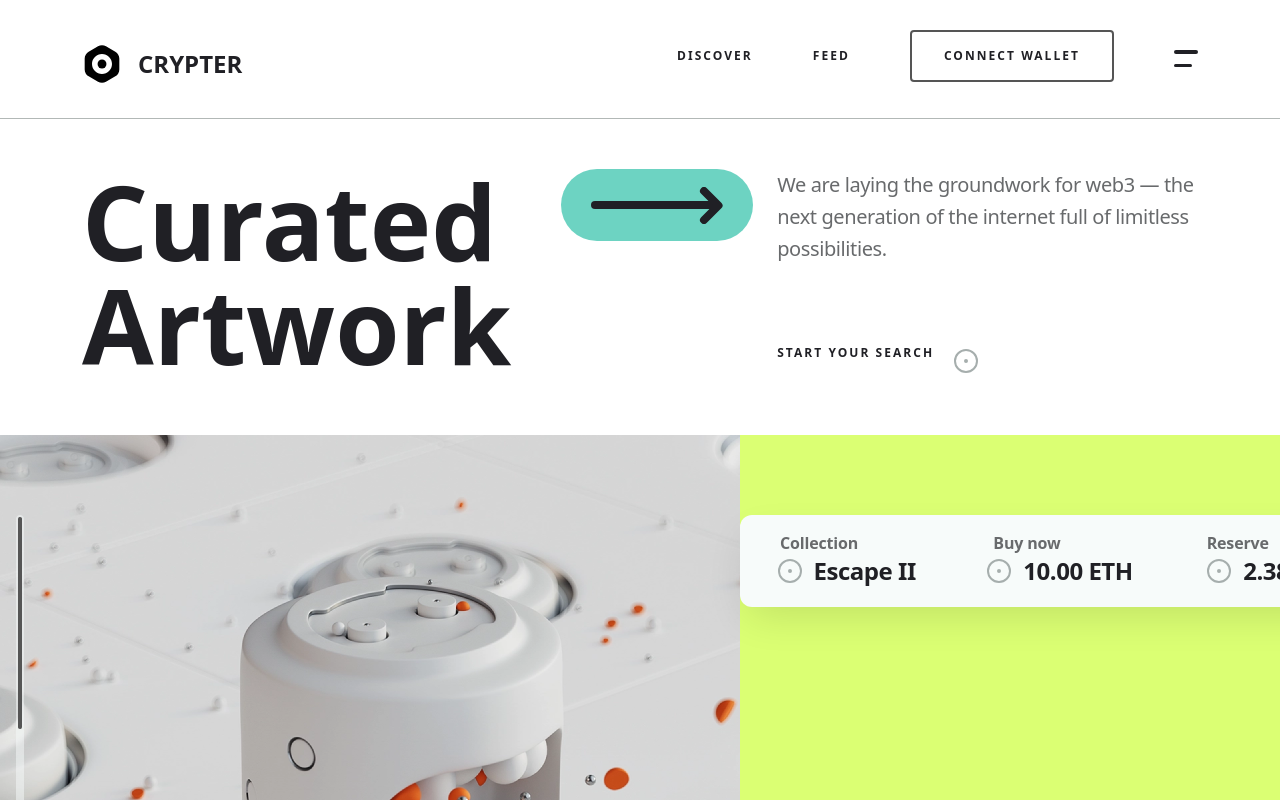
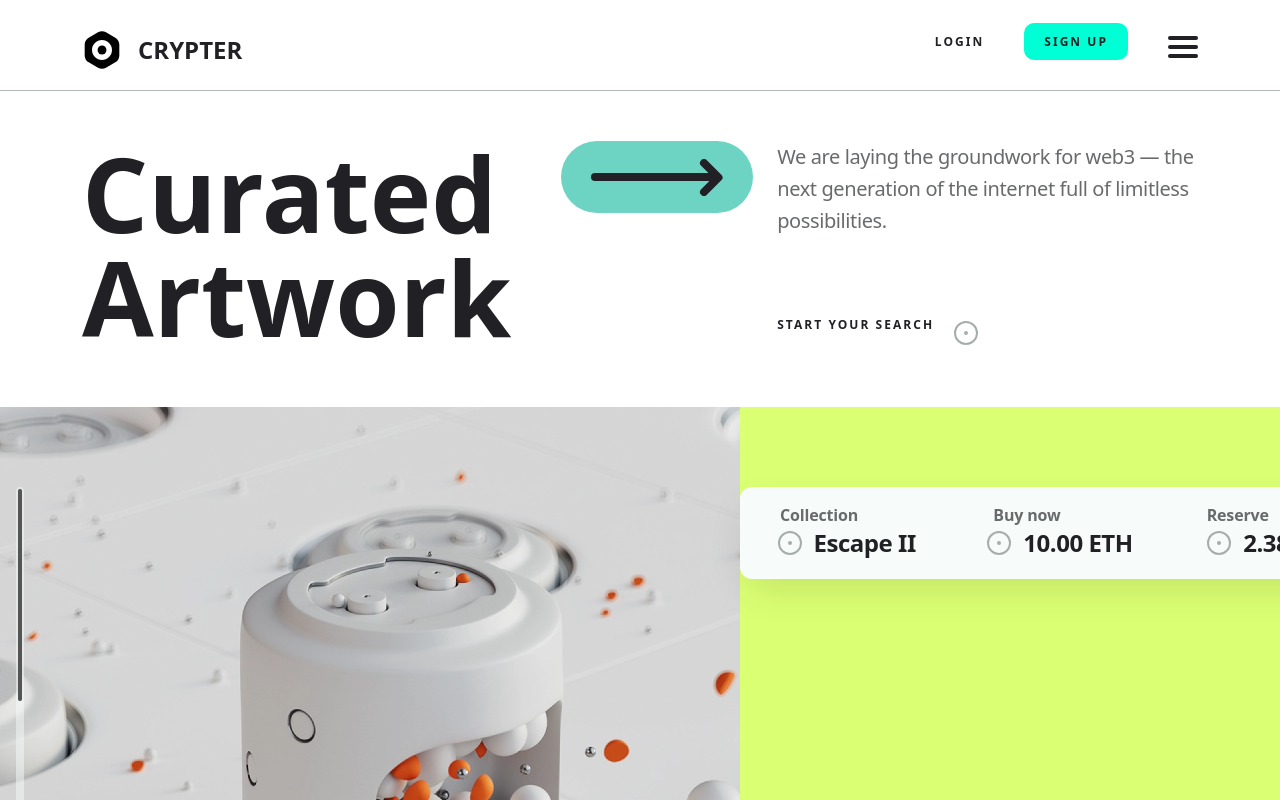
Before and after one commit to www-beka/React_Project, a React (Create React App) app in the folder crypter-app/: page / in a window 1280 px wide. Shown: the top 800 px of the page. Built offline with nearby package versions, Linux system fonts and the light colour scheme.

Commit message:
create login page and small chnges

```diff
--- a/crypter-app/src/App.jsx
+++ b/crypter-app/src/App.jsx
@@ -1,5 +1,6 @@
 import HomePage from "./Components/Home";
 import Discover from './Components/Discover'
+import Authentication from './Components/Authentication'
 import * as React from "react";
 import Layout from './Components/Layout'
 import NoPage from "./Components/NoPage";
@@ -13,6 +14,8 @@ function App() {
           <Route path="/" element={<Layout />}>
             <Route index element={<HomePage />} />
             <Route path="Discover" element={<Discover />} />
+            <Route path="Discover" element={<Discover />} />
+            <Route path="Authentication" element={<Authentication />} />
             {/* <Route path="contact" element={<Contact />} /> */}
             <Route path="*" element={<NoPage />} />
           </Route>
--- /dev/null
+++ b/crypter-app/src/Components/Authentication/index.jsx
@@ -0,0 +1,10 @@
+import { Link } from "react-router-dom"
+const Login = () => {
+    return(
+        <>
+            <h1>Login</h1>
+        </>
+    )
+}
+
+export default Login
--- a/crypter-app/src/Components/Discover/index.jsx
+++ b/crypter-app/src/Components/Discover/index.jsx
@@ -3,10 +3,15 @@ import NFT_cards from "./NFT_cards"
 import PopularCollection from "./PopularCollections"
 import HotUsers_Month from "./HotUsers_Month"
 import Download from '../Home/Download'
+import NavBar from "../Home/Menu Nav"
+import Footer from "../Home/Footer"
 
 export default function Discover_Sccren() {
     return(
         <>
+            <section>
+                <NavBar />
+            </section>
             <section>
                 <BestNFT />
             </section>
@@ -22,6 +27,9 @@ export default function Discover_Sccren() {
             <section>
                 <Download />
             </section>
+            <section>
+                <Footer />
+            </section>
         </>
     )
 }
--- a/crypter-app/src/Components/Home/Menu Nav/Left_and_right_Bars/RightNavBar.jsx
+++ b/crypter-app/src/Components/Home/Menu Nav/Left_and_right_Bars/RightNavBar.jsx
@@ -1,20 +1,45 @@
 import { Outlet, Link } from "react-router-dom";
-const RightNavBar = () => {
+import { useState } from 'react';
+import Button from 'react-bootstrap/Button';
+import Offcanvas from 'react-bootstrap/Offcanvas';
+
+const RightNavBar = ({ name, ...props }) => {
+    const [show, setShow] = useState(false);
+
+    const handleClose = () => setShow(false);
+    const handleShow = () => setShow(true);
+
     return(
        <>
         <div className="navbar-right">
             <div>
                 <ul>
                     <li>
-                        <Link to='/Discover'>DISCOVER</Link>
+                        <Link>Login</Link>
                     </li>
-                    <li> FEED </li>
-                    <li> <button>connect wallet</button> </li>
+                    <li>
+                        <span>
+                            <Link to='/Authentication'>Sign Up</Link>
+                        </span>
+                    </li>
                     {/* <li> */}
-                        <div className="burger-menu">
+                        <div className="burger-menu" variant="primary" onClick={handleShow}>
+                            <div className="burger-liner"></div>
                             <div className="burger-liner"></div>
                             <div className="burger-liner"></div>
                         </div>
+                        <Offcanvas show={show} onHide={handleClose} {...props} placement='end'>
+                          <Offcanvas.Header closeButton>
+                            <Offcanvas.Title>Pages</Offcanvas.Title>
+                          </Offcanvas.Header>
+                          <Offcanvas.Body>
+                                <li>
+                                    <Link to='/Discover'>DISCOVER</Link>
+                                </li>
+                                <li>FEED</li>
+                                <li> <button>connect wallet</button> </li>
+                          </Offcanvas.Body>
+                        </Offcanvas>
                     {/* </li> */}
                 </ul>
             </div>
--- a/crypter-app/src/Components/Home/Menu Nav/sass/header.scss
+++ b/crypter-app/src/Components/Home/Menu Nav/sass/header.scss
@@ -38,14 +38,15 @@ div{
     }
 }
 ul{
+    display: flex;
     list-style: none;
-    display: flex;
 }
 .navbar-right {
     ul{
         display: flex;
         align-items: center;
         li{
+            list-style: none;
             cursor: pointer;
             font-style: normal;
             font-weight: 800;
@@ -54,7 +55,12 @@ ul{
             letter-spacing: 0.17em;
             text-transform: uppercase;
             color: #202025;
-            margin-right: 60px;
+            margin-right: 40px;
+            span{
+                padding: 10px 20px;
+                background-color: #00ffd5;
+                border-radius: 10px;
+            }
             a{
                 text-decoration: none;
                 color: #202025;
@@ -76,22 +82,60 @@ ul{
             }
         }
         .burger-menu{
-            width: 24px;
+            cursor: pointer;
+            width: 30px;
             height: 12px;
             .burger-liner{
                 background: #202025;
                 border-radius: 4px;
-                margin-bottom: 10px;
+                margin-bottom: 5px;
             }
             .burger-liner:nth-child(1){
-                width: 24px;
+                width: 30px;
                 height: 4px;
             }
             .burger-liner:nth-child(2){
-                width: 18px;
-                height: 3px;
-                margin-top: 6px;
+                width: 30px;
+                height: 4px;
+            }
+            .burger-liner:nth-child(3) {
+                width: 30px;
+                height: 4px;
             }
         }
     }
 }
+.offcanvas-body{
+    li{
+        cursor: pointer;
+        list-style: none;
+        font-style: normal;
+        font-weight: 800;
+        font-size: 12px;
+        line-height: 24px;
+        letter-spacing: 0.17em;
+        text-transform: uppercase;
+        color: #202025;
+        margin-left: 20px;
+        margin-bottom: 10px;
+        a{
+            text-decoration: none;
+            color: #202025;
+        }
+        button{
+            padding: 12px 32px;
+            border: 2px solid #555555;
+            border-radius: 4px;
+            outline: none;
+            background-color: #fff;
+            font-style: normal;
+            font-weight: 800;
+            font-size: 12px;
+            line-height: 24px;
+            letter-spacing: 0.17em;
+            text-transform: uppercase;
+            color: #202025;
+            cursor: pointer;
+        }
+    }
+}
--- a/crypter-app/src/Components/Home/index.jsx
+++ b/crypter-app/src/Components/Home/index.jsx
@@ -6,6 +6,7 @@ import Spotlight_Sccren from "./Spotlight-sccren"
 import YourCreative from "./YourCreative"
 import BigNavbar from './Big_NavBar'
 import Download from './Download'
+import Footer from './Footer'
 import scss from './Mobile/index.scss'
 
 
@@ -13,6 +14,9 @@ const HomePage = () => {
     return(
         <>
             <div className="homePage">
+                <section>
+                    <NavBar />
+                </section>
                 <section>
                     <BigNavbar />
                 </section>
@@ -34,7 +38,9 @@ const HomePage = () => {
                 <section>
                     <Download />
                 </section>
-
+                <section>
+                    <Footer />
+                </section>
             </div>
         </>
     )
--- a/crypter-app/src/Components/Layout.jsx
+++ b/crypter-app/src/Components/Layout.jsx
@@ -6,9 +6,9 @@ import Download from "./Home/Download";
 const Layout = () => {
     return (
         <>
-        <NavBar />
+        {/* <NavBar /> */}
         <Outlet />
-        <Footer />
+        {/* <Footer /> */}
         </>
     )
 };
--- a/crypter-app/src/Components/NoPage.jsx
+++ b/crypter-app/src/Components/NoPage.jsx
@@ -2,6 +2,7 @@ import { Link } from "react-router-dom";
 import No_Page from '../assets/images/no_page.jpg';
 
 const NoPage = () => {
+
     return(
         <>
             <div className="no-page">
```
Also changed, not shown: crypter-app/src/Components/Authentication/Login.jsx (added, +8 -0 lines), crypter-app/src/Components/Authentication/Register.jsx (added).
